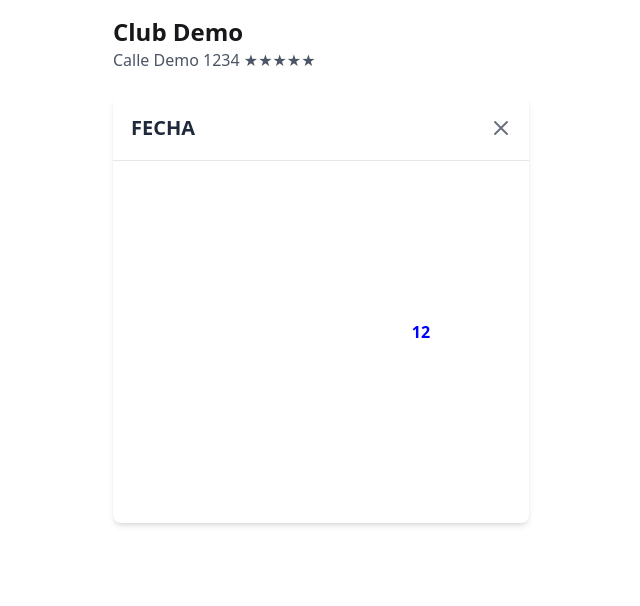
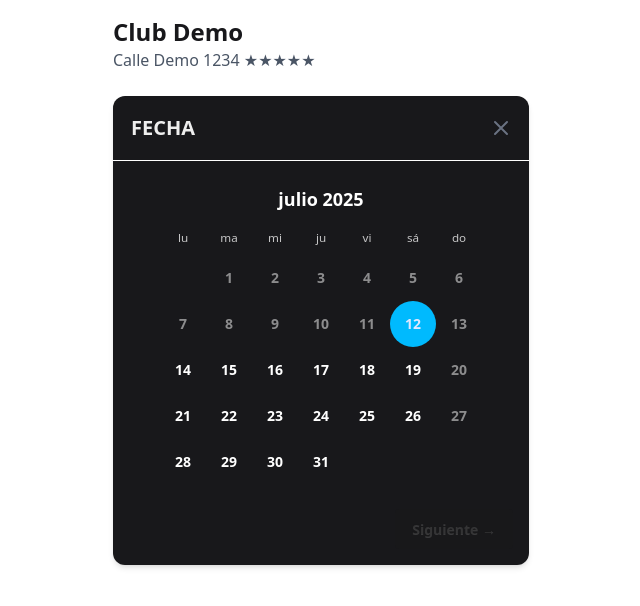
Before and after one commit to EmeTeBe/padel-booking, a React (Vite) app: page / in a window 1280 px wide. Shown: the top 606 px of the page, without its empty margins (319-959 px from the left). Built offline with nearby package versions, Linux system fonts and the light colour scheme.

Commit message:
feat: add step navigation and selection UI

```diff
--- a/index.html
+++ b/index.html
@@ -5,7 +5,7 @@
     <link rel="icon" type="image/svg+xml" href="/vite.svg" />
     <meta name="viewport" content="width=device-width, initial-scale=1.0" />
     <link rel="stylesheet" href="/src/App.css" />
-    <title>Vite + React + TS</title>
+    <title>Doparti Padel</title>
   </head>
   <body>
     <div id="root"></div>
--- a/src/App.tsx
+++ b/src/App.tsx
@@ -18,9 +18,9 @@ function App() {
         <CalendarStep
           onDateSelect={(date) => {
             updateDate(date);
-            nextStep();
           }}
           onBack={() => {}} // no hay back desde el primer paso
+          onNext={nextStep}
         />
       )}
 
@@ -28,20 +28,22 @@ function App() {
         <HourStep
           onSelect={(hours) => {
             setReservation({ ...reservation, hours });
-            nextStep();
           }}
           onBack={prevStep}
+          onNext={nextStep}
+          selectedHours={reservation.hours}
         />
       )}
 
       {step === "courts" && (
         <CourtStep
-          courts={["Cancha 1", "Cancha 2", "Cancha 3"]}
+          courts={["Cancha 1", "Cancha 2"]}
           onSelect={(court) => {
             setReservation({ ...reservation, court });
-            nextStep();
           }}
           onBack={prevStep}
+          selectedCourt={reservation.court}
+          onNext={nextStep}
         />
       )}
     </div>
--- a/src/components/CalendarStep.tsx
+++ b/src/components/CalendarStep.tsx
@@ -7,9 +7,13 @@ import Card from "./UI/Card";
 type CalendarStepProps = {
   onDateSelect: (date: Date) => void;
   onBack: () => void;
+  onNext: () => void; // Añadido para manejar el siguiente paso
 };
 
-export default function CalendarStep({ onDateSelect }: CalendarStepProps) {
+export default function CalendarStep({
+  onDateSelect,
+  onNext,
+}: CalendarStepProps) {
   const today = new Date();
   const currentMonth = new Date(today.getFullYear(), today.getMonth());
   const [selectedDate, setSelectedDate] = useState<Date | undefined>();
@@ -55,9 +59,26 @@ export default function CalendarStep({ onDateSelect }: CalendarStepProps) {
         required
         classNames={{
           caption: "text-lg font-semibold",
-          day: "p-1 hover:transform hover:scale-150 transition-transform font-semibold",
+          day: "p-0.5 hover:transform hover:scale-150 transition-transform font-semibold",
+          today: "bg-info text-primary-content rounded-full",
+          selected:
+            "bg-info text-primary-content font-bold rounded-full transition-transform scale-110",
         }}
       />
+      <div className="flex justify-end mt-4 w-full">
+        <button
+          className="btn btn-soft"
+          disabled={!selectedDate}
+          onClick={() => {
+            if (selectedDate) {
+              onDateSelect(selectedDate);
+              onNext();
+            }
+          }}
+        >
+          Siguiente →
+        </button>
+      </div>
     </Card>
   );
 }
--- a/src/components/CourtStep.tsx
+++ b/src/components/CourtStep.tsx
@@ -3,26 +3,46 @@ import Card from "./UI/Card";
 export default function CourtStep({
   courts,
   onSelect,
+  selectedCourt,
   onBack,
+  onNext,
 }: {
   courts: string[];
   onSelect: (court: string) => void;
+  selectedCourt: string | undefined;
   onBack: () => void;
+  onNext: () => void;
 }) {
   return (
     <Card title="CANCHAS">
-      {courts.map((court) => (
+      <div className="flex flex-col gap-2 w-full">
+        {courts.map((court) => {
+          const isSelected = selectedCourt === court;
+          return (
             <button
               key={court}
-          className="w-full p-3 border border-gray-200 text-gray-800 rounded-lg mb-2 hover:bg-blue-50"
+              className={`btn text-base-300 rounded-lg mb-2 hover:bg-info ${
+                isSelected ? "btn-primary" : "btn-outline"
+              }`}
               onClick={() => onSelect(court)}
             >
               {court}
             </button>
-      ))}
+          );
+        })}
+      </div>
+      <div className="flex justify-between w-full">
         <button onClick={onBack} className="btn btn-soft mt-4">
           ← Volver
         </button>
+        <button
+          onClick={onNext}
+          className="btn btn-soft mt-4"
+          disabled={!selectedCourt}
+        >
+          Siguiente →
+        </button>
+      </div>
     </Card>
   );
 }
--- a/src/components/HourStep.tsx
+++ b/src/components/HourStep.tsx
@@ -1,13 +1,22 @@
 import Card from "./UI/Card";
+
+type Option = {
+  hours: number;
+  price: number;
+};
 
 export default function HourStep({
   onSelect,
   onBack,
+  onNext,
+  selectedHours,
 }: {
   onSelect: (hours: number) => void;
   onBack: () => void;
+  onNext: () => void;
+  selectedHours: number | undefined;
 }) {
-  const options = [
+  const options: Option[] = [
     { hours: 1, price: 5000 },
     { hours: 1.5, price: 7000 },
     { hours: 2, price: 8500 },
@@ -15,23 +24,39 @@ export default function HourStep({
 
   return (
     <Card title="TIEMPO">
-      {options.map((opt) => (
+      <div className="flex flex-col gap-2 w-full">
+        {options.map((opt) => {
+          const isSelected = selectedHours === opt.hours;
+          return (
             <button
               key={opt.hours}
-          className="w-full p-3 border border-gray-200 text-gray-800 rounded-lg mb-2 hover:bg-blue-50"
+              className={`btn text-base-300 rounded-lg mb-2 hover:bg-info ${
+                isSelected ? "btn-primary" : "btn-outline"
+              }`}
               onClick={() => onSelect(opt.hours)}
             >
-          <div className="flex justify-between">
+              <div className="flex justify-between w-full">
                 <span>
                   {opt.hours} hora{opt.hours > 1 ? "s" : ""}
                 </span>
                 <span>${opt.price}</span>
               </div>
             </button>
-      ))}
+          );
+        })}
+      </div>
+      <div className="flex justify-between w-full">
         <button className="btn btn-soft mt-4" onClick={onBack}>
           ← volver
         </button>
+        <button
+          className="btn btn-soft mt-4"
+          onClick={onNext}
+          disabled={!selectedHours}
+        >
+          Siguiente →
+        </button>
+      </div>
     </Card>
   );
 }
--- a/src/components/UI/Card.tsx
+++ b/src/components/UI/Card.tsx
@@ -6,10 +6,10 @@ export default function Card({
   title?: string;
 }) {
   return (
-    <div className="bg-white rounded-lg shadow-md">
-      <div className="p-4 border-b border-gray-200 flex justify-between items-center">
+    <div className="card bg-base-content shadow-md rounded-xl">
+      <div className="card-title p-4 border-b border-base-100 flex justify-between items-center">
         {title && (
-          <h2 className="text-xl text-gray-800 font-semibold p-0.5">{title}</h2>
+          <h2 className="text-xl text-base-300 font-semibold p-0.5">{title}</h2>
         )}
         <a href="#" className="text-gray-500 hover:text-gray-700">
           {/* Icono de cerrar */}
@@ -29,7 +29,7 @@ export default function Card({
           </svg>
         </a>
       </div>
-      <div className="p-4 flex flex-col justify-center items-center text-base-100">{children}</div>
+      <div className="card-body p-4 justify-center items-center text-base-100">{children}</div>
     </div>
   );
 }
```
Lines whose indentation alone changed are shown as unchanged.
